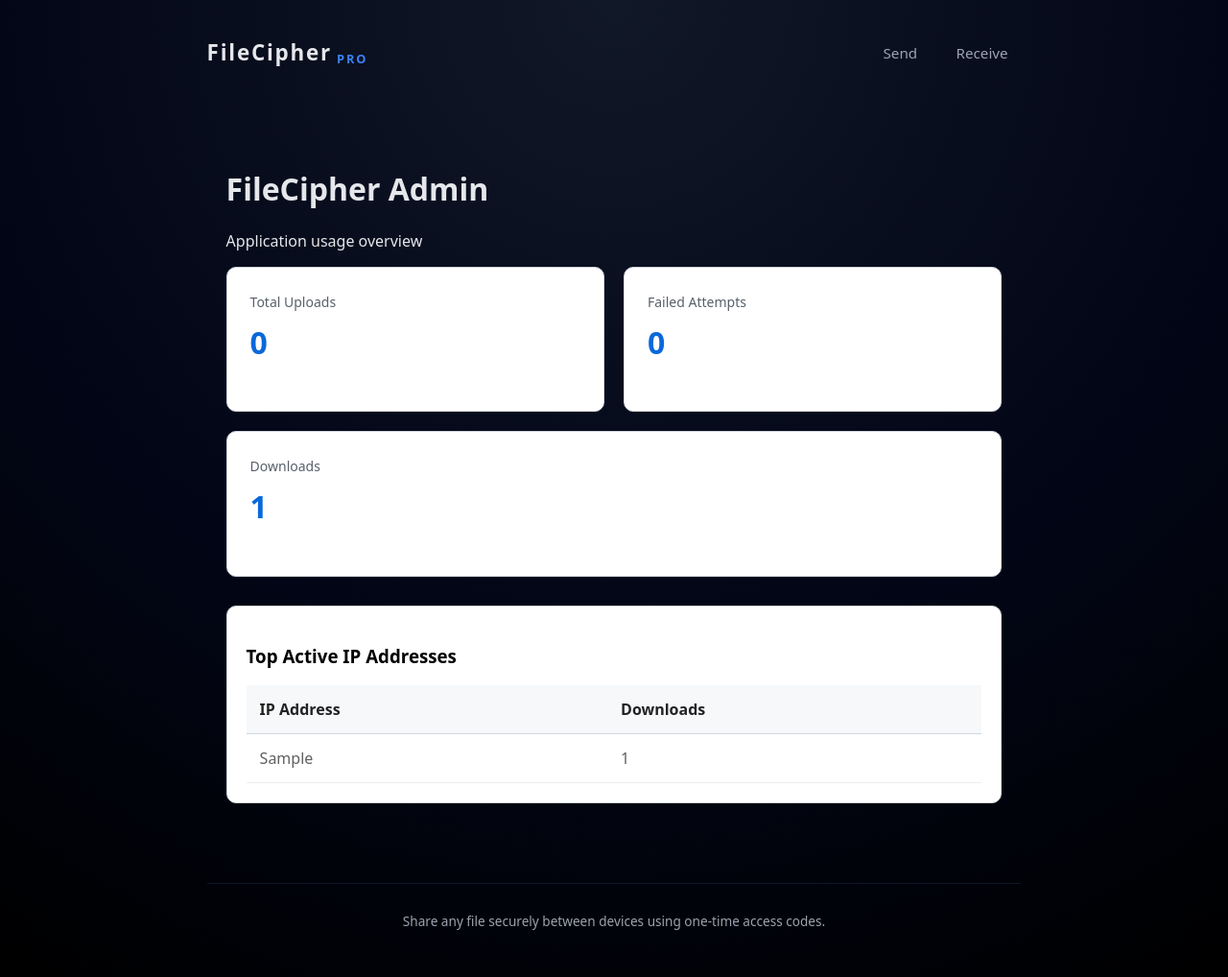
After one commit to collinsmaiko/FileCipher, a Flask app: page /admin/stats in a window 1280 px wide. The commit adds this page. Shown: the whole page at 96% size. Run offline with Flask 3, Linux system fonts and the light colour scheme; tables that the repository leaves empty hold one stand-in row (values such as "Sample post"); data that the repository does not hold is empty.

Commit message:
Admin stats dashboard + styling update

```diff
--- a/app.py
+++ b/app.py
@@ -19,6 +19,9 @@ app = Flask(__name__)
 # Strong secret key for sessions (for production, set via env var)
 app.secret_key = os.environ.get("SECRET_KEY") or secrets.token_hex(32)
 
+# Admin password for stats page
+ADMIN_PASSWORD = os.environ.get("ADMIN_PASSWORD") or "MySecretPassword123"
+
 # Max upload size (100 MB)
 app.config["MAX_CONTENT_LENGTH"] = 100 * 1024 * 1024
 
@@ -39,6 +42,24 @@ def get_db():
     conn = sqlite3.connect(DB_PATH, detect_types=sqlite3.PARSE_DECLTYPES)
     conn.row_factory = sqlite3.Row
     return conn
+
+# ---------- downloads table ----------
+def create_downloads_table():
+    conn = get_db()
+    cur = conn.cursor()
+    cur.execute("""
+        CREATE TABLE IF NOT EXISTS downloads (
+            id INTEGER PRIMARY KEY AUTOINCREMENT,
+            file_id INTEGER,
+            ip TEXT,
+            downloaded_at TIMESTAMP DEFAULT CURRENT_TIMESTAMP
+        )
+    """)
+    conn.commit()
+    conn.close()
+
+# Call it once at startup
+create_downloads_table()
 
 
 # ---------- file validation ----------
@@ -308,6 +329,41 @@ def receive():
     return render_template("receive.html", file=file_record)
 
 
+# @app.route("/download/<int:file_id>/<code>")
+# def download(file_id, code):
+#     ip = request.remote_addr or "unknown"
+
+#     if is_locked(ip):
+#         return "Access locked for this IP. Try again in 1 hour.", 429
+
+#     conn = get_db()
+#     cur = conn.cursor()
+#     cur.execute(
+#         "SELECT code, filename, mimetype, data FROM files WHERE id = ?",
+#         (file_id,),
+#     )
+#     row = cur.fetchone()
+#     conn.close()
+
+#     if not row:
+#         abort(404, description="File not found.")
+
+#     if row["code"] != code.upper():
+#         update_attempts(ip, success=False)
+#         abort(403, description="Invalid code for this file.")
+
+#     update_attempts(ip, success=True)
+
+#     return send_file(
+#         BytesIO(row["data"]),
+#         as_attachment=True,
+#         download_name=row["filename"],
+#         mimetype=row["mimetype"],
+#         max_age=0,
+#         conditional=True,
+#     )
+
+
 @app.route("/download/<int:file_id>/<code>")
 def download(file_id, code):
     ip = request.remote_addr or "unknown"
@@ -322,14 +378,23 @@ def download(file_id, code):
         (file_id,),
     )
     row = cur.fetchone()
-    conn.close()
 
     if not row:
+        conn.close()
         abort(404, description="File not found.")
 
     if row["code"] != code.upper():
+        conn.close()
         update_attempts(ip, success=False)
         abort(403, description="Invalid code for this file.")
+
+    # ✅ Log successful download
+    cur.execute(
+        "INSERT INTO downloads (file_id, ip) VALUES (?, ?)",
+        (file_id, ip)
+    )
+    conn.commit()
+    conn.close()
 
     update_attempts(ip, success=True)
 
@@ -343,5 +408,37 @@ def download(file_id, code):
     )
 
 
+@app.route("/admin/stats")
+def admin_stats():
+    conn = get_db()
+    cur = conn.cursor()
+
+    cur.execute("SELECT COUNT(*) FROM files")
+    total_uploads = cur.fetchone()[0]
+
+    cur.execute("SELECT COUNT(*) FROM attempts")
+    total_attempts = cur.fetchone()[0]
+
+    cur.execute("SELECT COUNT(*) FROM downloads")
+    total_downloads = cur.fetchone()[0]
+
+    cur.execute("""
+        SELECT ip, COUNT(*) as cnt FROM downloads
+        GROUP BY ip ORDER BY cnt DESC LIMIT 5
+    """)
+    top_ips = [(row["ip"], row["cnt"]) for row in cur.fetchall()]
+
+    conn.close()
+
+    return render_template(
+        "admin_stats.html",
+        total_uploads=total_uploads,
+        total_attempts=total_attempts,
+        total_downloads=total_downloads,
+        top_ips=top_ips
+    )
+
+
+
 if __name__ == "__main__":
     app.run(host="0.0.0.0", port=5000, debug=False)
--- a/static/css/main.css
+++ b/static/css/main.css
@@ -56,7 +56,7 @@ body {
     font-size: 1.4rem;
     font-weight: 600;
     letter-spacing: 0.08em;
-    text-transform: uppercase;
+    text-transform: capitalize;
     display: flex;
     align-items: flex-end;
     gap: 5px;
@@ -309,3 +309,124 @@ a.btn-secondary {
         font-size: 0.85rem;
     }
 }
+
+
+
+
+
+/* ===============================
+FileCipher Dashboard Styling
+=================================*/
+
+.admin-wrapper {
+    max-width: 1100px;
+    margin: 40px auto;
+    padding: 20px;
+}
+
+.page-title {
+    font-size: 28px;
+    font-weight: 600;
+    color: #24292f;
+}
+
+.page-subtitle {
+    color: #57606a;
+    margin-bottom: 30px;
+}
+
+/* ===== Stats Layout ===== */
+
+.stats-grid {
+    display: flex;
+    gap: 20px;
+    flex-wrap: wrap;
+    margin-bottom: 30px;
+}
+
+/* Cards */
+.stat-box {
+    flex: 1;
+    min-width: 260px;
+    background: #ffffff;
+    border: 1px solid #d0d7de;
+    border-radius: 10px;
+    padding: 24px;
+    transition: all 0.2s ease;
+}
+
+.stat-box:hover {
+    transform: translateY(-3px);
+    box-shadow: 0 8px 20px rgba(0,0,0,0.06);
+}
+
+.stat-label {
+    font-size: 14px;
+    color: #57606a;
+}
+
+.stat-box h2 {
+    margin-top: 10px;
+    font-size: 32px;
+    color: #0969da;
+}
+
+/* ===== Table ===== */
+
+.admin-card {
+    background: white;
+    border: 1px solid #d0d7de;
+    border-radius: 10px;
+    padding: 20px;
+    overflow-x: auto;
+}
+
+.admin-card h3 {
+    color: black;
+}
+
+.stats-table {
+    width: 100%;
+    border-collapse: collapse;
+    margin-top: 15px;
+}
+
+.stats-table th {
+    text-align: left;
+    padding: 14px;
+    background: #f6f8fa;
+    border-bottom: 1px solid #d0d7de;
+    color: rgb(35, 35, 35);
+}
+
+.stats-table td {
+    padding: 14px;
+    border-bottom: 1px solid #eaeef2;
+    color: rgb(96, 96, 96);
+}
+
+.stats-table tr:hover {
+    background: #f6f8fa;
+}
+
+/* ===== Mobile ===== */
+
+@media (max-width: 768px) {
+
+    .stats-grid {
+        flex-direction: column;
+    }
+
+    .stat-box {
+        width: 100%;
+    }
+
+    .page-title {
+        text-align: center;
+        font-size: 24px;
+    }
+
+    .page-subtitle {
+        text-align: center;
+    }
+}
--- /dev/null
+++ b/templates/admin_stats.html
@@ -0,0 +1,52 @@
+{% extends "base.html" %}
+
+{% block content %}
+<div class="admin-wrapper">
+
+    <div class="admin-header">
+        <h1>FileCipher Admin</h1>
+        <p class="admin-subtitle">Application usage overview</p>
+    </div>
+
+    <div class="stats-grid">
+
+        <div class="stat-box">
+            <span class="stat-label">Total Uploads</span>
+            <h2>{{ total_uploads }}</h2>
+        </div>
+
+        <div class="stat-box">
+            <span class="stat-label">Failed Attempts</span>
+            <h2>{{ total_attempts }}</h2>
+        </div>
+
+        <div class="stat-box">
+            <span class="stat-label">Downloads</span>
+            <h2>{{ total_downloads }}</h2>
+        </div>
+
+    </div>
+
+    <div class="admin-card">
+        <h3>Top Active IP Addresses</h3>
+
+        <table class="stats-table">
+            <thead>
+                <tr>
+                    <th>IP Address</th>
+                    <th>Downloads</th>
+                </tr>
+            </thead>
+            <tbody>
+                {% for ip, count in top_ips %}
+                <tr>
+                    <td>{{ ip }}</td>
+                    <td>{{ count }}</td>
+                </tr>
+                {% endfor %}
+            </tbody>
+        </table>
+    </div>
+
+</div>
+{% endblock %}
```
Also changed, not shown: 2 other files.
